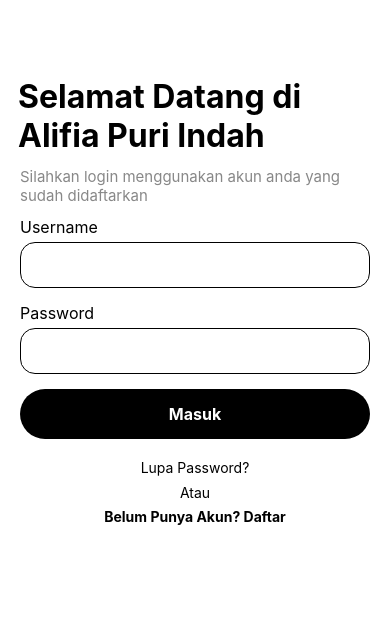
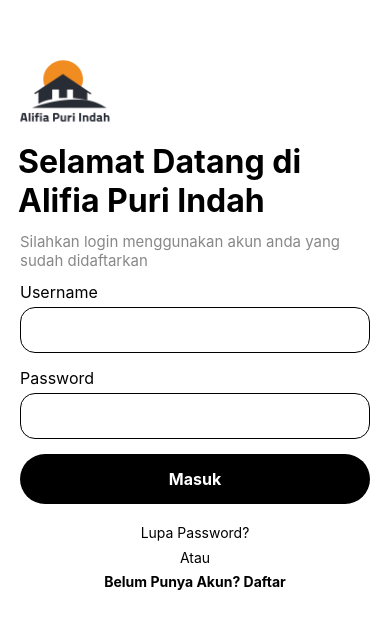
Before and after one commit to ilhamsyarief21/AlifiaPuriIndah, a React Native app: screen /Login in a window 390 px wide. Shown: the part 121-750 px from the top of the page. Built offline with nearby package versions, Linux system fonts and the light colour scheme.

Commit message:
update logo

```diff
--- a/screens/LoginScreen.js
+++ b/screens/LoginScreen.js
@@ -1,5 +1,5 @@
 import React, { useState } from 'react';
-import { View, Text, TextInput, StyleSheet, TouchableOpacity } from 'react-native';
+import { View, Text, TextInput, StyleSheet, TouchableOpacity, Image } from 'react-native';
 
 const LoginScreen = ({ navigation }) => {
   const [username, setUsername] = useState('');
@@ -7,6 +7,13 @@ const LoginScreen = ({ navigation }) => {
 
   return (
     <View style={styles.container}>
+      {/* Logo at the top */}
+      <Image
+        source={require('../assets/Logo.png')} // Make sure the path is correct
+        style={styles.logo}
+        resizeMode="contain"
+      />
+
       {/* Welcome and Instruction Text */}
       <Text style={styles.welcomeText}>Selamat Datang di Alifia Puri Indah</Text>
       <Text style={styles.instructionText}>Silahkan login menggunakan akun anda yang sudah didaftarkan</Text>
@@ -61,6 +68,12 @@ const styles = StyleSheet.create({
     justifyContent: 'center',
     padding: 20,
     backgroundColor: '#fff',
+  },
+  logo: {
+    width: 150, // Adjust to your logo size
+    height: 130, // Adjust to your logo size
+    top: 25,
+    right: 30,
   },
   welcomeText: {
     fontSize: 32,
```
